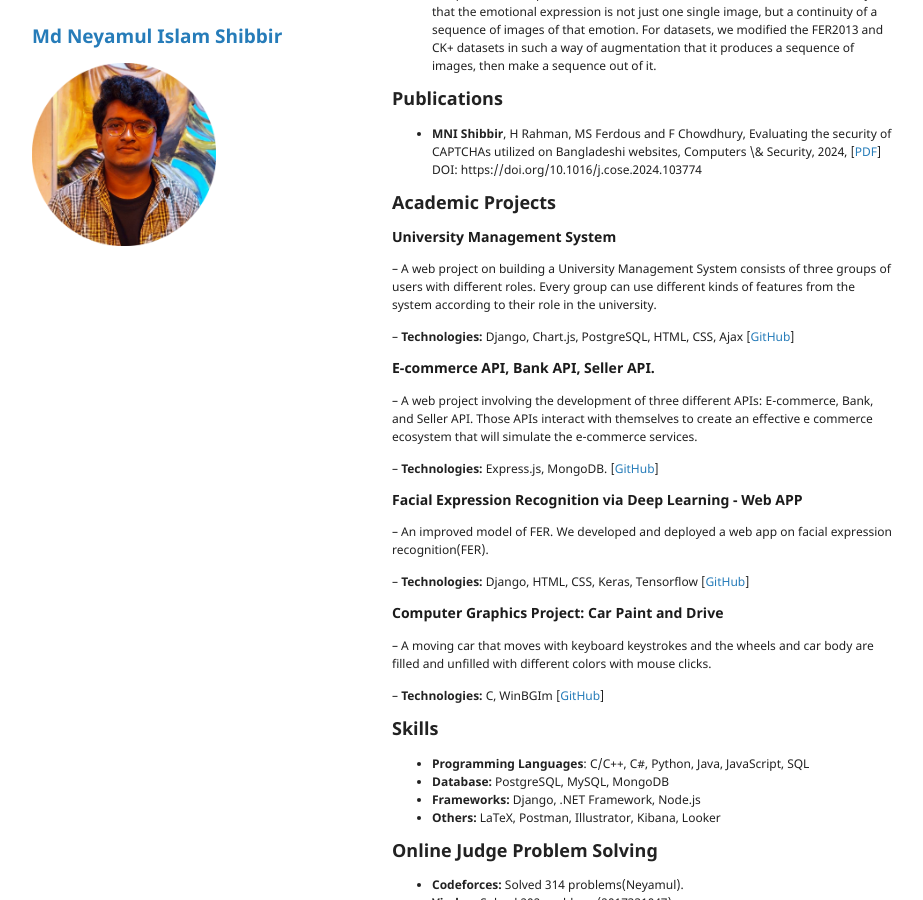
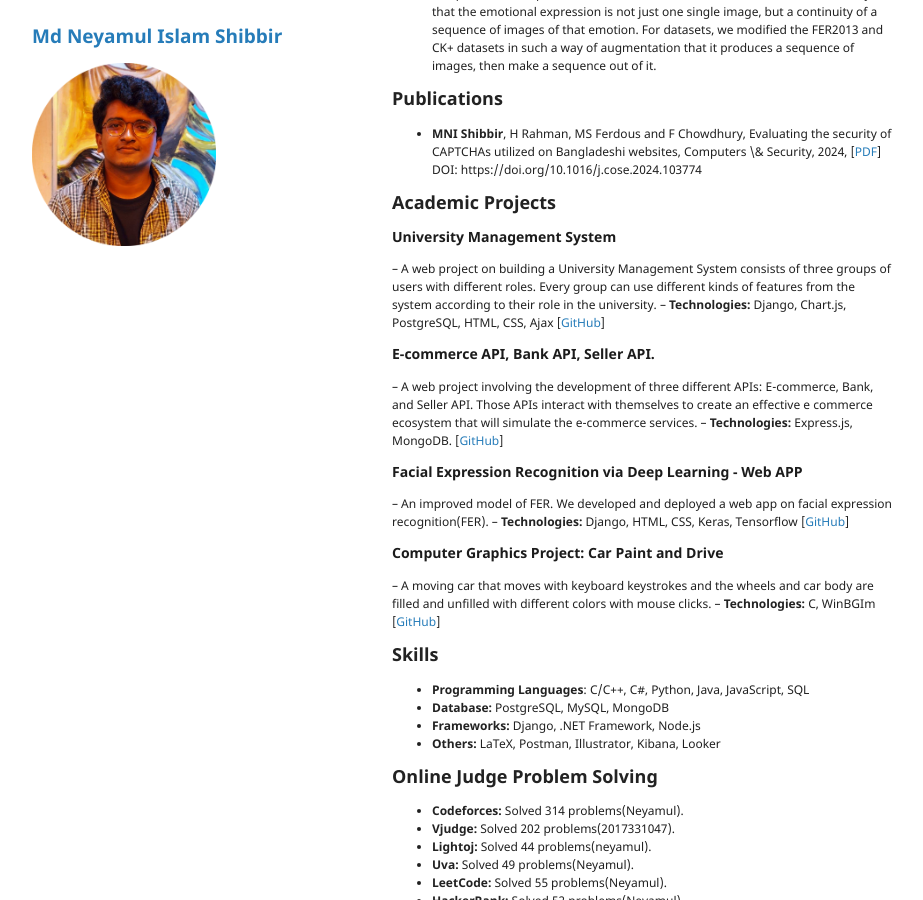
Before and after one commit to neyamul-sbr/neyamul.github.io, a Jekyll site: the page built from index.md, in a window 1280 px wide and 900 px high, scrolled down 1039 px. Shown: the whole window, without its empty margins (178-1101 px from the left). Built offline with Jekyll 4.4.1, drawn with Linux system fonts in a browser that asks for light colours; our own code applies the rules of GitHub Pages for plain Markdown files; the repository's description, which GitHub fills in, is left out.

```diff
--- a/index.md
+++ b/index.md
@@ -1,5 +1,5 @@
 # Software Engineer | ML, AI and Security Enthusiast
-**|[[CV](https://drive.google.com/file/d/1mYg1v7p2T_K0sqUR-SF1oJ6ONMMkJgpD/view?usp=sharing)] | [[Email](mailto:neyamul47@student.sust.edu)] | [[LinkedIn](https://www.linkedin.com/in/neyamul-sbr/)]|**
+**[[CV](https://drive.google.com/file/d/1mYg1v7p2T_K0sqUR-SF1oJ6ONMMkJgpD/view?usp=sharing)] | [[Email](mailto:neyamul47@student.sust.edu)] | [[LinkedIn](https://www.linkedin.com/in/neyamul-sbr/)]**
 ## Education
 - B.Sc.(Engg.), Computer Science & Engineering (CSE), Shahjalal University of Science and Technology, Bangladesh (_2023_)
 - HSC, Science, Betagi Govt. College (_2016_)
@@ -39,20 +39,16 @@ then make a sequence out of it.
 
 ### University Management System
 – A web project on building a University Management System consists of three groups of users with different roles. Every group can use different kinds of features from the system according to their role in the university.
-
 – **Technologies:** Django, Chart.js, PostgreSQL, HTML, CSS, Ajax [[GitHub](https://github.com/neyamul-sbr/university_management_system_extend)]
 ### E-commerce API, Bank API, Seller API.
 – A web project involving the development of three different APIs: E-commerce, Bank, and Seller API. Those APIs interact with themselves to create an effective e commerce ecosystem that will simulate the e-commerce services.
-
 – **Technologies:** Express.js, MongoDB. [[GitHub](https://github.com/neyamul-sbr/CSE446--Ecom_API-Supplier_API_Bank-API_2017331047_2017331051)]
 
 ### Facial Expression Recognition via Deep Learning - Web APP
 – An improved model of FER. We developed and deployed a web app on facial expression recognition(FER).
-
 – **Technologies:** Django, HTML, CSS, Keras, Tensorflow [[GitHub](https://github.com/neyamul-sbr/Web-App-for-Facial-Expression-Detection)]
 ### Computer Graphics Project: Car Paint and Drive
 – A moving car that moves with keyboard keystrokes and the wheels and car body are filled and unfilled with different colors with mouse clicks.
-
 – **Technologies:** C, WinBGIm [[GitHub](https://github.com/neyamul-sbr/Web-App-for-Facial-Expression-Detection)]
 
 ## Skills
```
